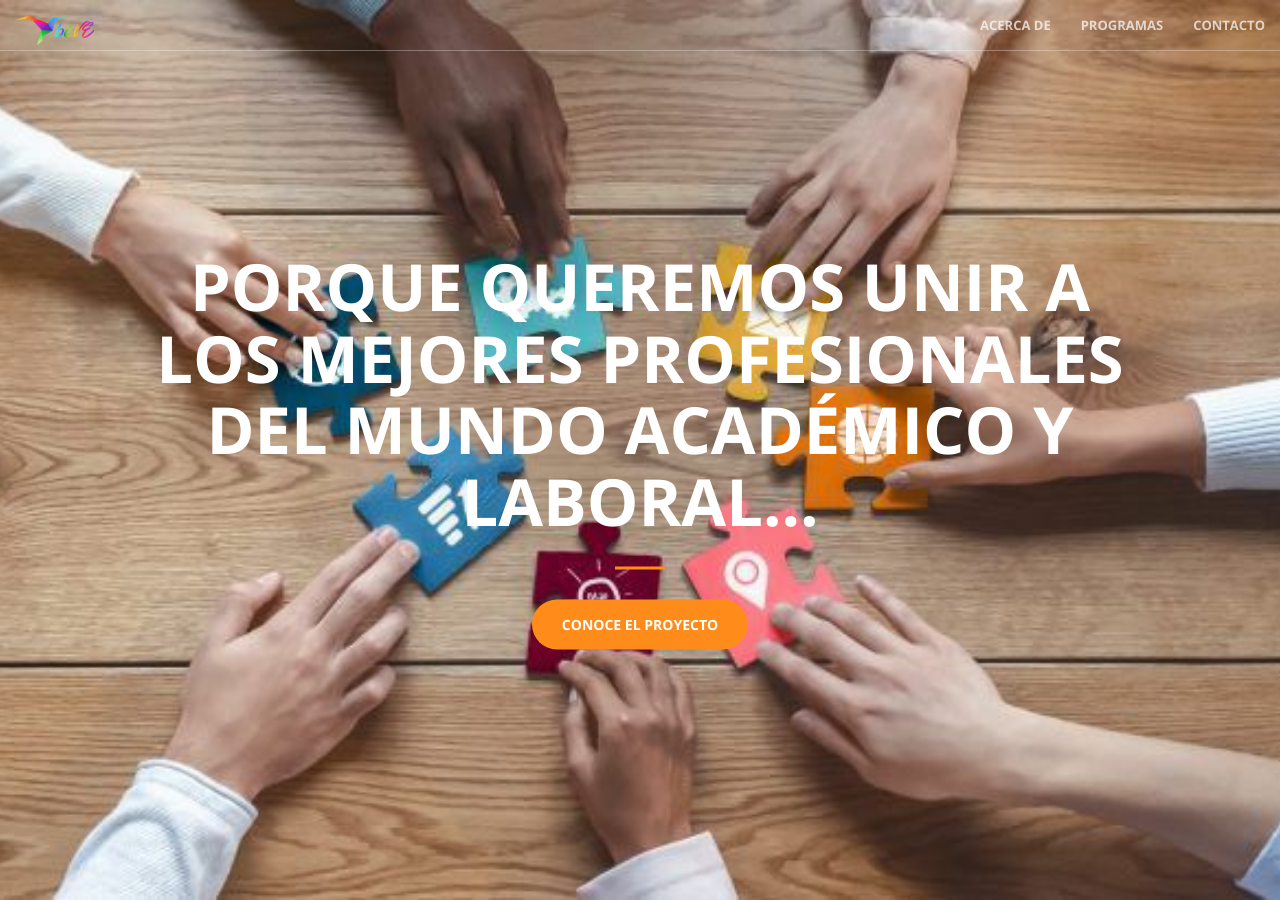
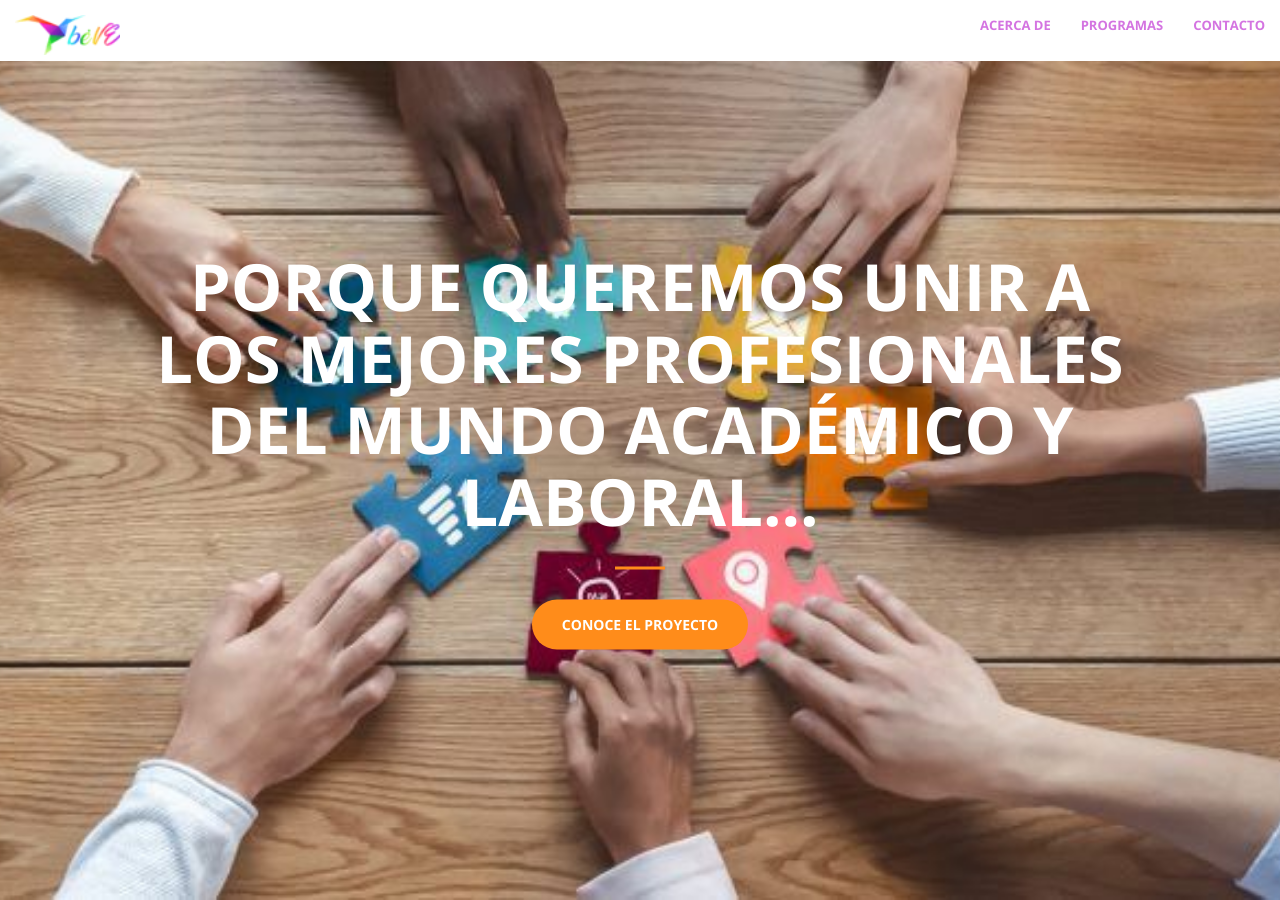
Before and after one commit to AstralTechAcademy/vive, a Jekyll site: the page built from index.html, in a window 1280 px wide and 900 px high. Built offline with Jekyll 4.4.1, drawn with Linux system fonts in a browser that asks for light colours.

Commit message:
Cambio tamaño logo

```diff
--- a/_includes/nav.html
+++ b/_includes/nav.html
@@ -9,7 +9,7 @@
                 <span class="icon-bar"></span>
             </button>
             <a class="navbar-brand page-scroll" href="#page-top">
-                <img id="logo" src="img/beve_logo.png" >
+                <img id="logo" src="img/beve_logo.png" style="height:40px;">
             </a>
         </div>
 
--- a/_sass/_base.scss
+++ b/_sass/_base.scss
@@ -89,7 +89,8 @@ aside {
     border-color: rgba($theme-dark, .5);
     @include sans-serif-font;
     @include transition-all;
-    .navbar-header .navbar-brand {
+    .navbar-header .navbar-brand{
+        height: 60px;
         color: $theme-primary;
         @include sans-serif-font;
         font-weight: 700;
@@ -124,7 +125,7 @@ aside {
         }
     }
     @media (min-width: 768px) {
-        background-color: transparent;
+        background-color: white;
         border-color: rgba(white, .3);
         .navbar-header .navbar-brand {
             color: rgba(white, .7);
@@ -135,9 +136,9 @@ aside {
         }
         .nav > li > a,
         .nav > li > a:focus {
-            color: rgba(white, .7);
+            color: darken($theme-dark, 10%);
             &:hover {
-                color: white;
+                color: darken($theme-primary, 10%);
             }
         }
         &.affix {
```
